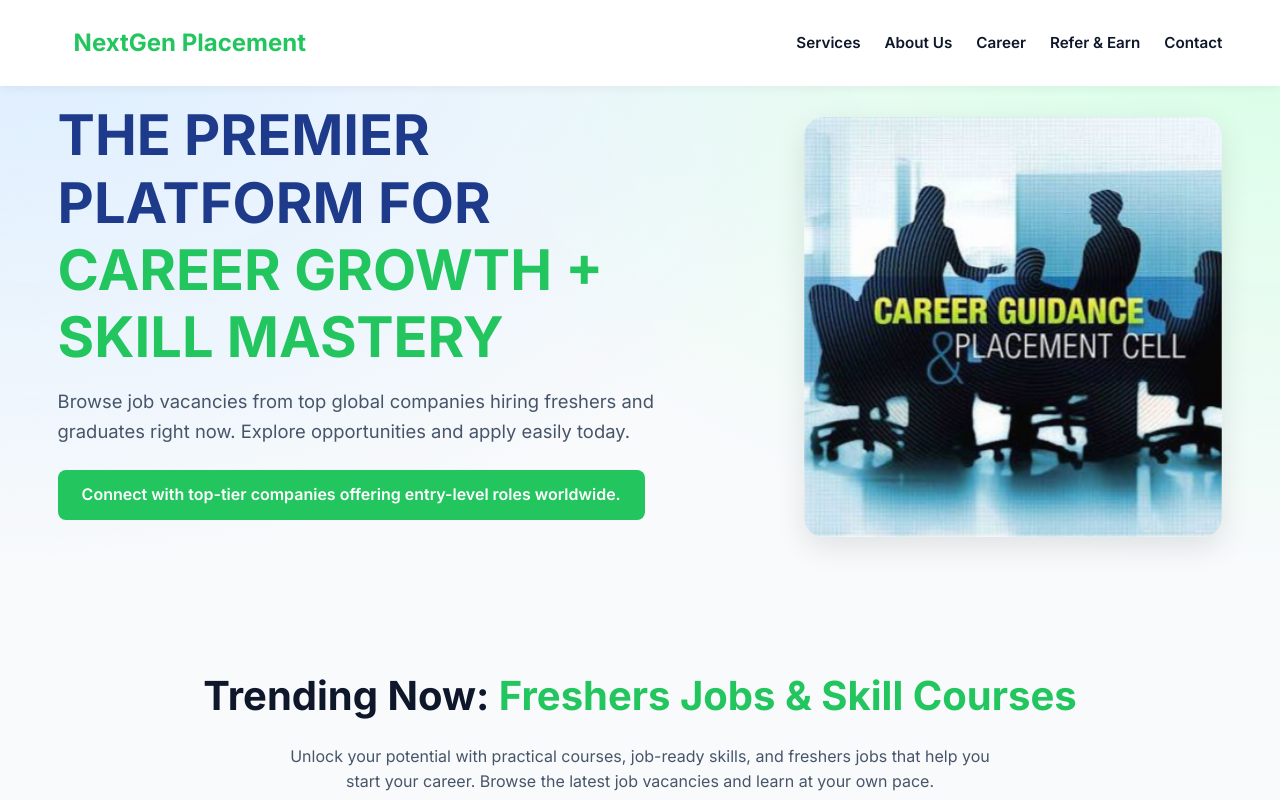
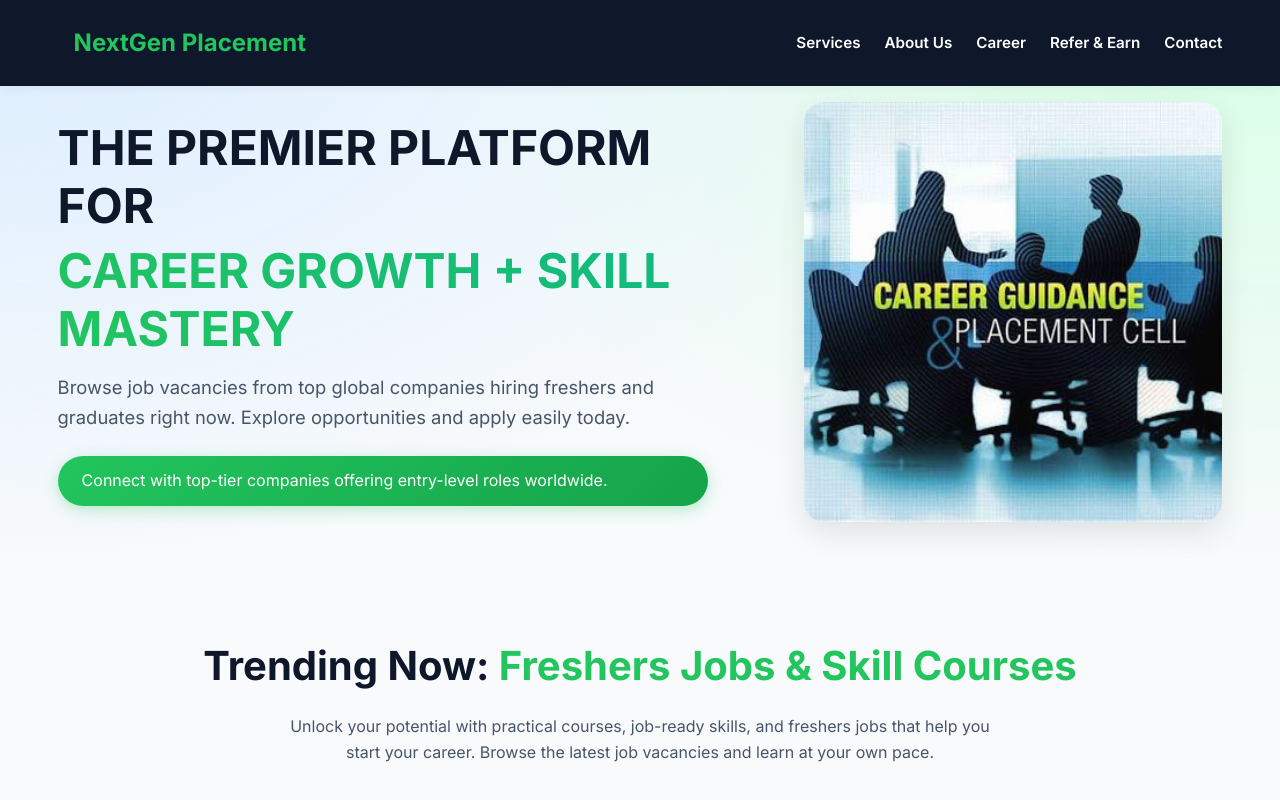
Before and after one commit to sumitbhalgamiya/PlacementSite, a React (Vite) app: page / in a window 1280 px wide. Shown: the top 800 px of the page. Built offline with nearby package versions, Linux system fonts and the light colour scheme.

Commit message:
nav bar modifications and Homepage text alignment changes

```diff
--- a/src/index.css
+++ b/src/index.css
@@ -41,7 +41,7 @@ a {
 
 /* Navbar */
 .navbar {
-  background: white; /* Changed to white */
+  background: var(--text-dark); /* Same as footer */
   padding: 1rem 0; /* Slightly reduced padding */
   position: relative; /* Changed from absolute so it pushes content down */
   width: 100%;
@@ -59,7 +59,7 @@ a {
   font-size: 1.5rem;
   font-weight: 700;
   color: var(--primary-color);
-  background: white;
+  background: transparent;
   padding: 0.5rem 1rem;
   border-radius: 4px;
 }
@@ -72,14 +72,31 @@ a {
 
 .nav-links a {
   font-weight: 600;
-  color: var(--text-dark); /* Changed from var(--white) to dark */
+  color: var(--white); /* Changed to white */
   text-transform: capitalize; /* Changed from uppercase to match image */
   font-size: 0.95rem;
   transition: var(--transition);
+  position: relative;
+  padding: 0.5rem 0;
 }
 
 .nav-links a:hover {
   color: var(--primary-color); /* Hover state */
+}
+
+.nav-links a::after {
+  content: '';
+  position: absolute;
+  bottom: 0;
+  left: 0;
+  width: 0%;
+  height: 2px;
+  background-color: var(--primary-color);
+  transition: width 0.3s ease;
+}
+
+.nav-links a:hover::after {
+  width: 100%;
 }
 
 /* Button */
@@ -263,18 +280,24 @@ a {
 
 .banner-text {
   max-width: 650px;
+  text-align: left;
 }
 
 .banner-text h1 {
-  font-size: 3.5rem;
+  font-size: 3rem;
   font-weight: 700;
   line-height: 1.2;
-  color: #1e3a8a;
+  color: #0f172a;
   margin-bottom: 1rem;
 }
 
 .highlight-text {
   color: #22c55e; /* Green */
+  background: -webkit-linear-gradient(45deg, #22c55e, #10b981);
+  -webkit-background-clip: text;
+  -webkit-text-fill-color: transparent;
+  display: block;
+  margin-top: 0.5rem;
 }
 
 .banner-text p {
@@ -285,10 +308,17 @@ a {
 }
 
 .banner-notice {
-  background-color: #22c55e;
+  background: linear-gradient(135deg, #22c55e, #16a34a);
   color: white;
   padding: 0.75rem 1.5rem;
-  border-radius: 8px;
+  border-radius: 50px;
+  box-shadow: 0 4px 15px rgba(34, 197, 94, 0.3);
+  transition: transform 0.3s ease, box-shadow 0.3s ease;
+  cursor: pointer;
+}
+.banner-notice:hover {
+  transform: translateY(-3px);
+  box-shadow: 0 8px 20px rgba(34, 197, 94, 0.4);
   font-weight: 600;
   display: inline-block;
   margin-bottom: 2rem;
```
